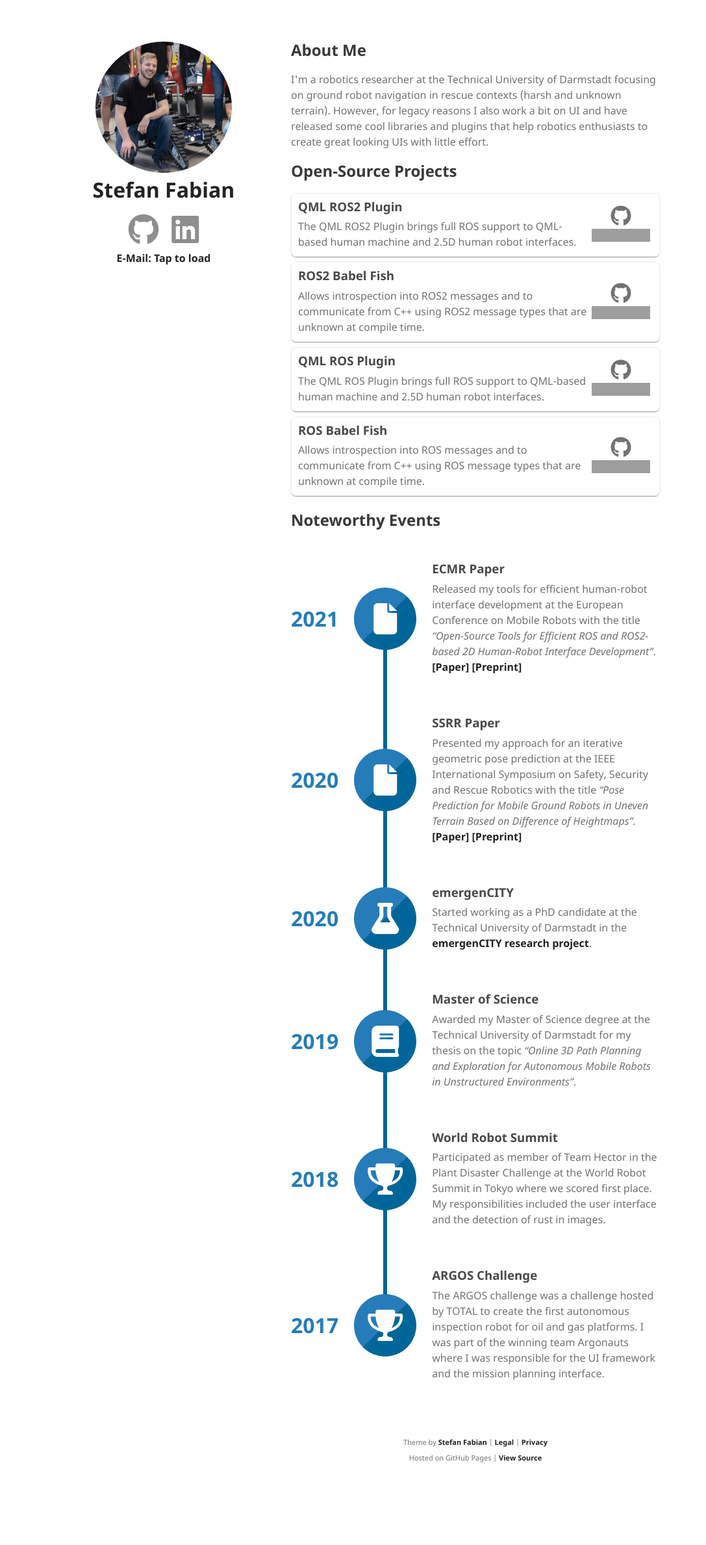
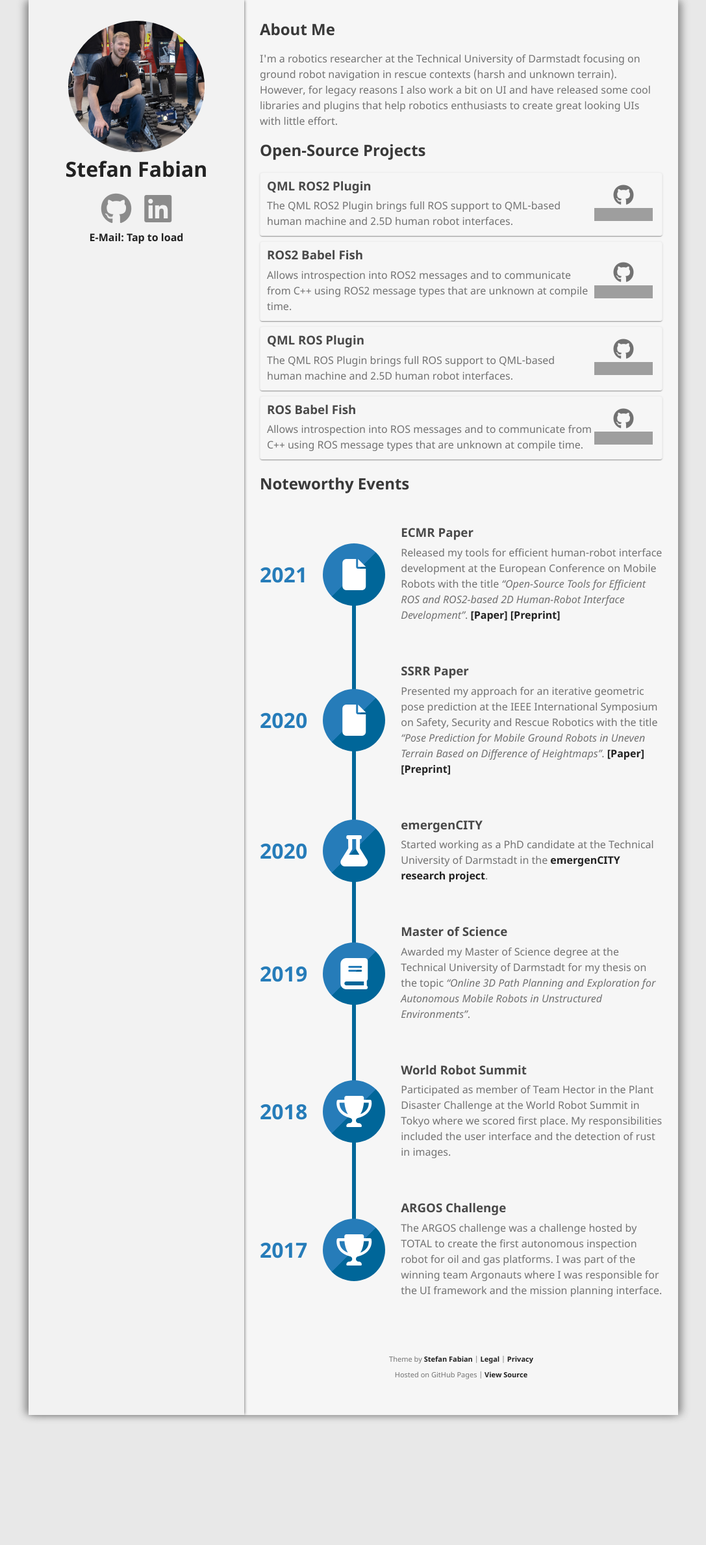
Before and after one commit to StefanFabian/homepage, a Jekyll site: the page built from index.html, in a window 1280 px wide. Shown: the whole page at 65% size, without its empty margins (96-1183 px from the left). Built offline with Jekyll 4.4.1, drawn with Linux system fonts in a browser that asks for light colours; grey boxes are pictures that could not be loaded.

Commit message:
Updated theme.

```diff
--- a/_sass/theme.scss
+++ b/_sass/theme.scss
@@ -1,11 +1,11 @@
 @import "fonts";
 
 body {
-  background-color: #fff;
-  padding: 4px;
+  background-color: #e8e8e8;
   font: 16px/1.5 "Noto Sans", "Helvetica Neue", Helvetica, Arial, sans-serif;
   color:#727272;
   font-weight:400;
+  margin: 0;
 }
 
 h1, h2, h3, h4, h5, h6 {
@@ -135,8 +135,9 @@ hr {
 .wrapper {
   display: flex;
   flex-direction: column;
-  max-width:960px;
+  max-width:1000px;
   margin:0 auto;
+  background: #f2f2f2;
 }
 
 // ===============
@@ -145,11 +146,13 @@ hr {
 
 header {
   flex: 1 0 280px;
-  margin: 0 0 32px 0;
+  padding: 12px 0 32px;
   display: flex;
   flex-direction: column;
   align-items: center;
   -webkit-font-smoothing:subpixel-antialiased;
+  box-shadow: 3px 0 6px #888;
+  position: relative;
 
   .logo {
     border-radius: 50%;
@@ -177,9 +180,9 @@ strong {
 }
 
 section {
+  background: #f6f6f6;
   flex: 1 1 600px;
-  padding: 8px;
-  padding-bottom: 48px;
+  padding: 32px 16px;
 }
 
 .open-source-projects { margin-bottom: 24px; }
@@ -188,7 +191,7 @@ section {
   display: flex;
   flex-direction: row;
   border: 1px solid #eee;
-  border-radius: 8px;
+  border-radius: 4px;
   box-shadow: 0 2px 1px -1px rgba(0, 0, 0, 0.2), 0 1px 1px 0 rgba(0, 0, 0, 0.15), 0 1px 3px 0 rgba(0, 0, 0, 0.1);
   padding: 10px;
   box-sizing: border-box;
@@ -228,7 +231,7 @@ section {
   .year {
     align-self: center;
     font-weight: bold;
-    font-size: 18px;
+    font-size: 1.17em;
     color: #267CB9;
   }
 
@@ -239,7 +242,7 @@ section {
     align-items: center;
     justify-content: center;
     flex: 0 0 auto;
-    margin: 0 12px 0 4px;
+    margin: 0 12px 0 8px;
 
     .line {
       position: absolute;
@@ -249,7 +252,6 @@ section {
       margin-left: -2px;
       width: 4px;
       background: #069;
-      z-index: -1;
     }
 
     .fa {
@@ -263,6 +265,7 @@ section {
       color: #ffffff;
       font-size: 24px;
       border-radius: 50%;
+      z-index: 1;
     }
   }
 
@@ -284,16 +287,20 @@ footer {
 }
 
 @media print, screen and (min-width: 720px) {
-  body {
-    padding:48px;
-  }
 
   .wrapper {
     flex-direction: row;
+    box-shadow: -6px 0 12px -1px #888, 6px 0 12px -1px #888;
+    position: relative;
   }
 
   header {
-    margin: 0 48px;
+    padding: 24px 16px;
+    box-shadow: 2px 0 4px -1px #888;
+  }
+
+  section {
+    padding: 32px 24px;
   }
 
   .event {
```
